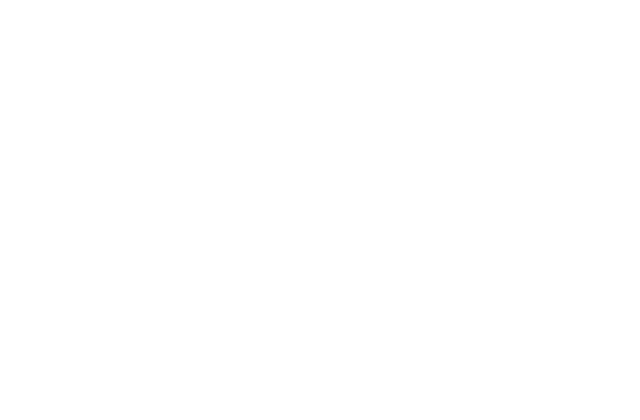
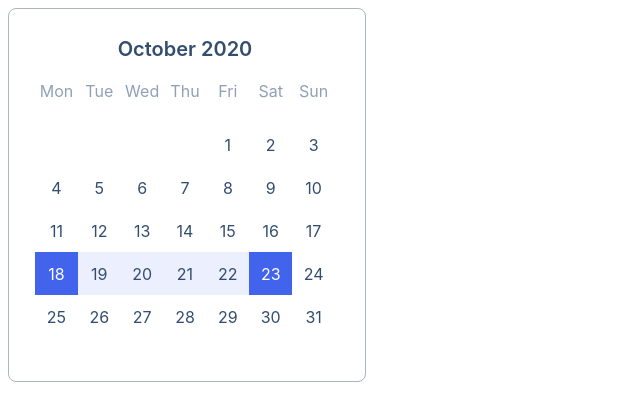
Before and after one commit to js-tasks-ru/htmlcss-20250522_olga725, a website: page 05-lection3/03-calendar/index.html in a window 1280 px wide. Shown: the whole page, without its empty margins (0-640 px from the left). Drawn offline with Linux system fonts and the light colour scheme.

Commit message:
03-calendar

```diff
--- a/05-lection3/03-calendar/calendar.css
+++ b/05-lection3/03-calendar/calendar.css
@@ -0,0 +1,51 @@
+.calendar {
+    width: 100%;
+    border: 1px solid #ACB5BD;
+    border-radius: 8px;
+    max-width: 300px;
+    padding: 28px 30px 0px 26px;
+}
+.calendar__title {
+    font-family: 'Inter', sans-serif;
+    text-align: center;
+    color: #334D6E;
+    margin-bottom: 20px;
+    font-weight: 600;
+    font-size: 20px;
+}
+.calendar__wrapper {
+    padding-bottom: 100%;
+    position: relative;
+}
+
+.calendar__inner {
+    position: absolute;
+    top: 0;
+    left: 0;
+    right: 0;
+    bottom: 0;
+}
+.calendar__item {
+    font-family: 'Inter', sans-serif;
+    display: flex;
+    align-items: center;
+    justify-content: center;
+    font-size: 16px;
+    line-height: 20px;
+    color: #334D6E;
+    font-weight: 400;
+}
+
+.calendar__item_week {
+    color: #90A0B7;
+    align-items: start;
+}
+
+.calendar__item_bright {
+    background: #4263EB;
+    color: #FFFFFF;
+}
+
+.calendar__item_dim {
+    background: #eceffd;
+}
--- a/05-lection3/03-calendar/index.html
+++ b/05-lection3/03-calendar/index.html
@@ -7,6 +7,55 @@
         <title>Calendar</title>
     </head>
     <body>
+        <div class="calendar">
+            <div class="calendar__title">October 2020</div>
+            <div class="calendar__wrapper">
+                <div class="calendar__inner" style="display: grid; grid-template-rows: repeat(7, 1fr); grid-template-columns: repeat(7, 1fr);">
+                    <span class="calendar__item calendar__item_week">Mon</span>
+                    <span class="calendar__item calendar__item_week">Tue</span>
+                    <span class="calendar__item calendar__item_week">Wed</span>
+                    <span class="calendar__item calendar__item_week">Thu</span>
+                    <span class="calendar__item calendar__item_week">Fri</span>
+                    <span class="calendar__item calendar__item_week">Sat</span>
+                    <span class="calendar__item calendar__item_week">Sun</span>
+                    <span class="calendar__item"></span>
+                    <span class="calendar__item"></span>
+                    <span class="calendar__item"></span>
+                    <span class="calendar__item"></span>
+                    <span class="calendar__item">1</span>
+                    <span class="calendar__item">2</span>
+                    <span class="calendar__item">3</span>
+                    <span class="calendar__item">4</span>
+                    <span class="calendar__item">5</span>
+                    <span class="calendar__item">6</span>
+                    <span class="calendar__item">7</span>
+                    <span class="calendar__item">8</span>
+                    <span class="calendar__item">9</span>
+                    <span class="calendar__item">10</span>
+                    <span class="calendar__item">11</span>
+                    <span class="calendar__item">12</span>
+                    <span class="calendar__item">13</span>
+                    <span class="calendar__item">14</span>
+                    <span class="calendar__item">15</span>
+                    <span class="calendar__item">16</span>
+                    <span class="calendar__item">17</span>
+                    <span class="calendar__item calendar__item_bright">18</span>
+                    <span class="calendar__item calendar__item_dim">19</span>
+                    <span class="calendar__item calendar__item_dim">20</span>
+                    <span class="calendar__item calendar__item_dim">21</span>
+                    <span class="calendar__item calendar__item_dim">22</span>
+                    <span class="calendar__item calendar__item_bright">23</span>
+                    <span class="calendar__item">24</span>
+                    <span class="calendar__item">25</span>
+                    <span class="calendar__item">26</span>
+                    <span class="calendar__item">27</span>
+                    <span class="calendar__item">28</span>
+                    <span class="calendar__item">29</span>
+                    <span class="calendar__item">30</span>
+                    <span class="calendar__item">31</span>
 
+                </div>
+            </div>
+        </div>
     </body>
 </html>
```
